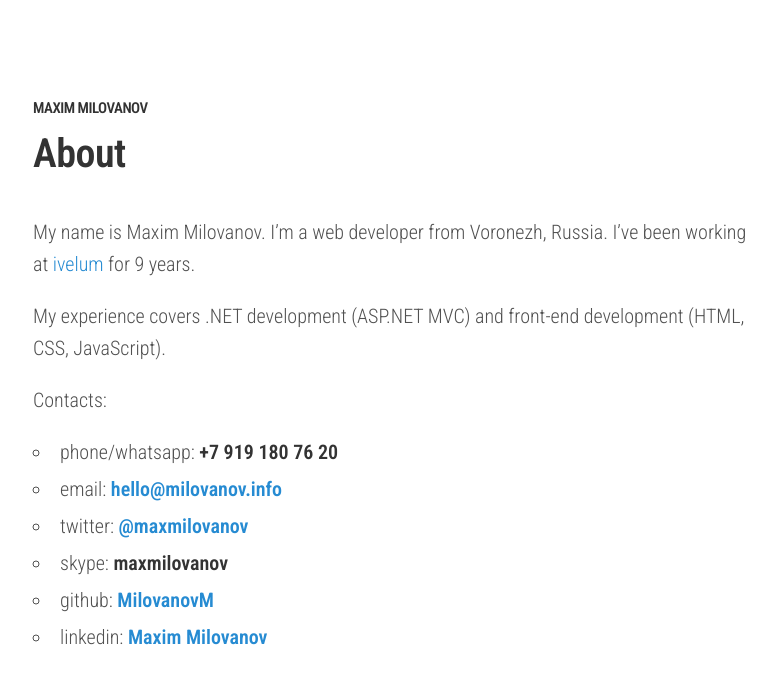
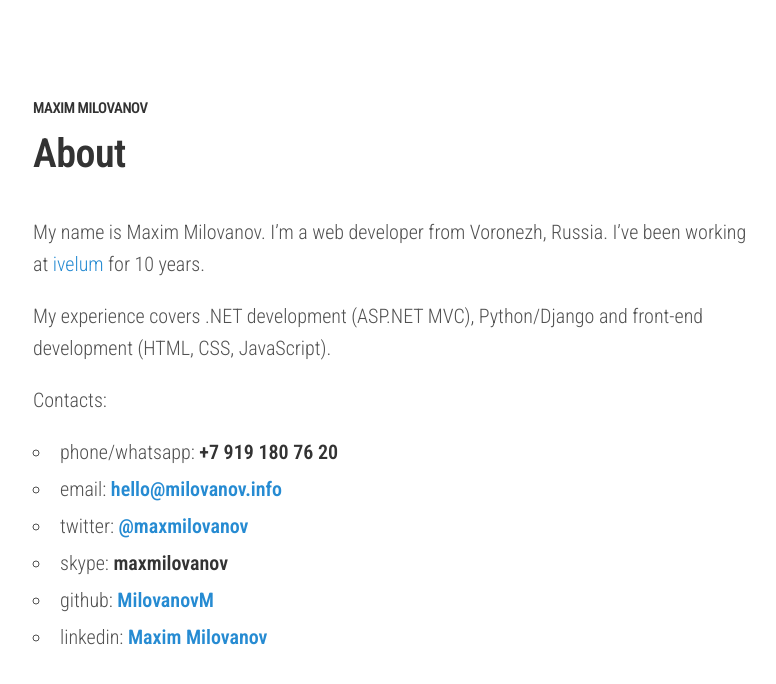
Before and after one commit to MilovanovM/milovanovm.github.io, a Jekyll site: the page built from about.md, in a window 1280 px wide. Shown: the top 684 px of the page, without its empty margins (247-1023 px from the left). Built offline with Jekyll 4.4.1, drawn with Linux system fonts in a browser that asks for light colours.

Commit message:
update 'about me'

```diff
--- a/about.md
+++ b/about.md
@@ -3,9 +3,9 @@ title: About
 permalink: /about/
 ---
 
-My name is Maxim Milovanov. I'm a web developer from Voronezh, Russia. I've been working at [ivelum](http://www.ivelum.com/) for 9 years.
+My name is Maxim Milovanov. I'm a web developer from Voronezh, Russia. I've been working at [ivelum](https://ivelum.com/) for 10 years.
 
-My experience covers .NET development (ASP.NET MVC) and front-end development (HTML, CSS, JavaScript).
+My experience covers .NET development (ASP.NET MVC), Python/Django and front-end development (HTML, CSS, JavaScript).
 
 Contacts:
 
```
Also changed, not shown: _posts/2016-01-11-galaxy-s6-review.md (line endings or trailing spaces).
